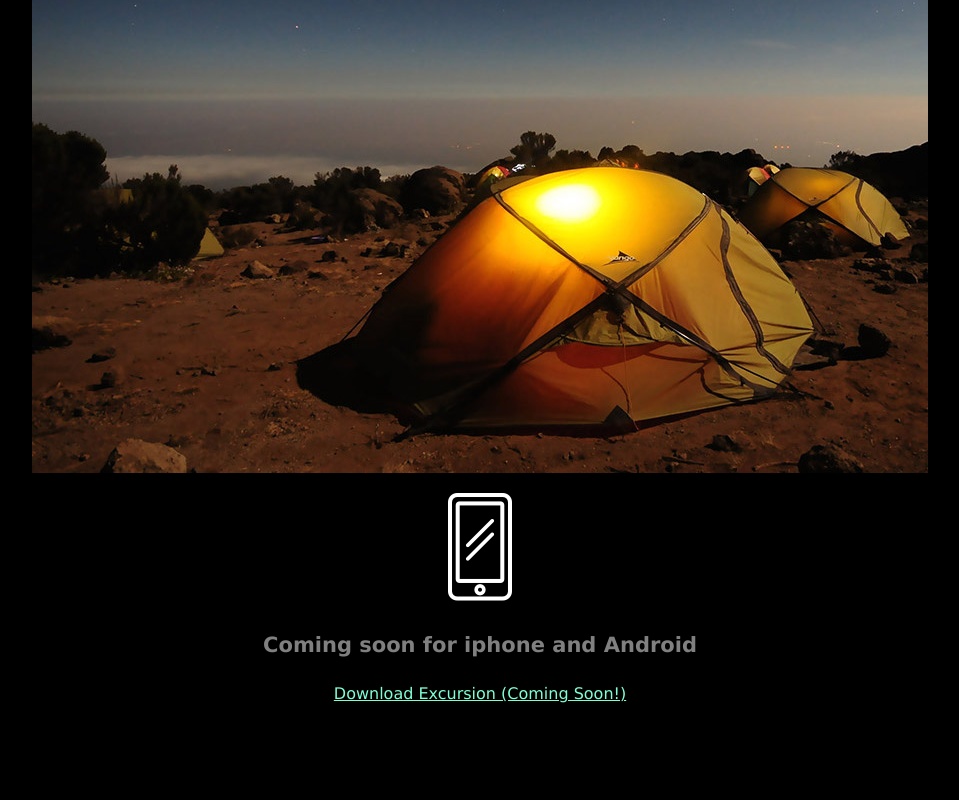
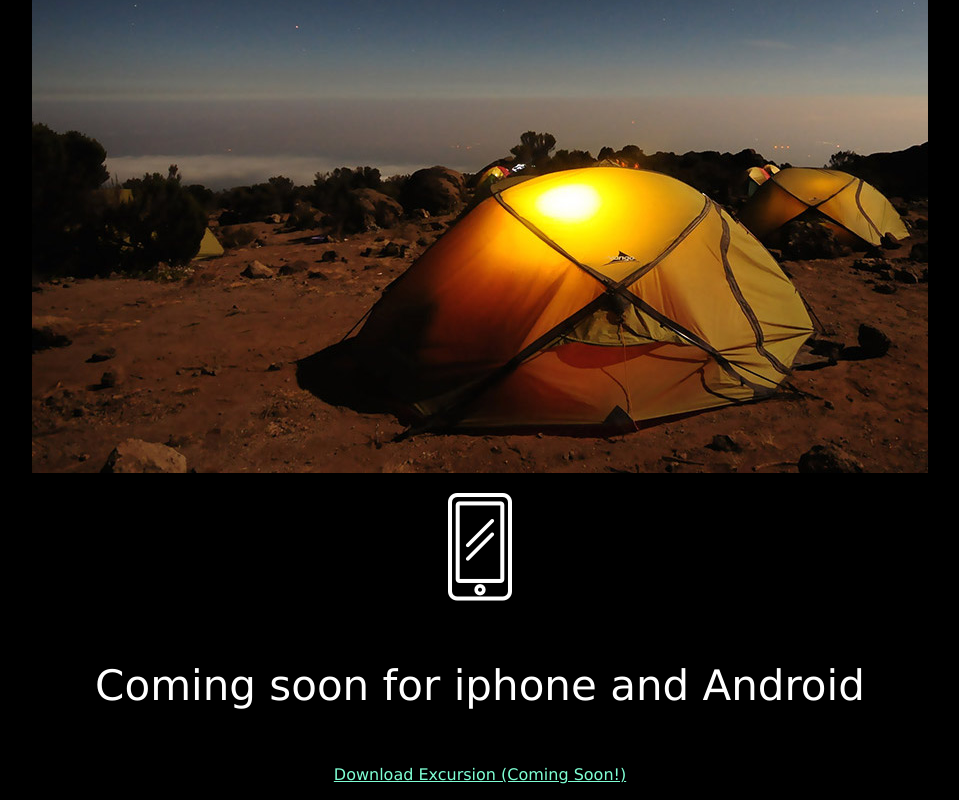
Before and after one commit to emanny97/excursion.2, a plain HTML site: page index.html in a window 1280 px wide. Shown: the part 539-1339 px from the top of the page, without its empty margins (160-1119 px from the left). Before the commit the page ends 1258 px from the top, so only its background shows below. Drawn offline with Linux system fonts and the light colour scheme.

Commit message:
Readjust footer

```diff
--- a/index.html
+++ b/index.html
@@ -17,7 +17,7 @@
     <h4 class="header--sub-header">Excursion remembers places you like, and recommends new points of intrest around you.</h4>
     <p><img src="resources/images/camp.excursion.jpg"></p>
     <p><img src="resources/images/-excursion.png"></p>
-    <h4 class="header--sub-header">Coming soon for iphone and Android</h4>
+    <h4 class="header--secondary">Coming soon for iphone and Android</h4>
     <p><a class="link--cta" href="#">Download Excursion (Coming Soon!)</a></p>
 </body>
 </html>
```
